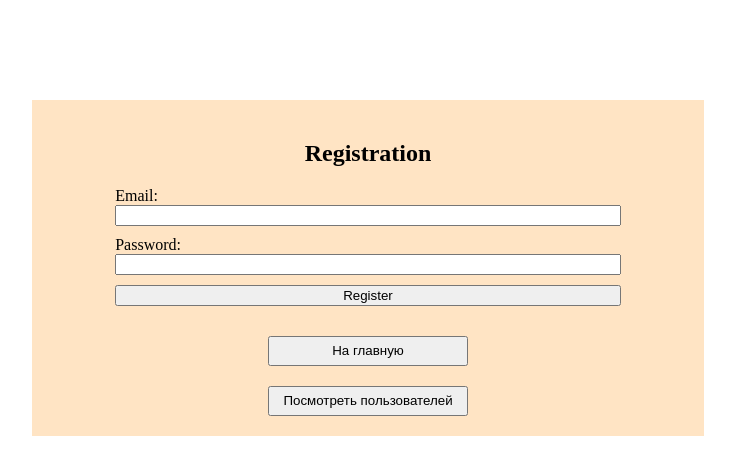
After one commit to PavelSergeevichYurevich/FastAPI, a FastAPI app: template app/templates/register.html in a window 1280 px wide. The commit adds this page. Shown: the top 475 px of the page, without its empty margins (272-1007 px from the left). Run offline with FastAPI, Linux system fonts and the light colour scheme; the template is opened without the code that fills it, so the values that code supplies are empty.

```diff
--- a/app/main.py
+++ b/app/main.py
@@ -1,6 +1,6 @@
 from fastapi import FastAPI, Request, Body
 from fastapi.templating import Jinja2Templates
-from fastapi.responses import HTMLResponse
+from fastapi.responses import HTMLResponse, RedirectResponse
 import base_module
 
 app = FastAPI() # <- Создаем экземпляр класса FastAPI
@@ -13,6 +13,10 @@ def index(request: Request):
 @app.get("/login/") # <- декоратор, который обрабатывает get - запросы где маршрут
 def login(request:Request):
     return templates.TemplateResponse(request=request, name="login.html")
+
+@app.get("/register/") # <- декоратор, который обрабатывает get - запросы где маршрут
+def login(request:Request):
+    return templates.TemplateResponse(request=request, name="register.html")
 
 @app.get("/users/", response_class = HTMLResponse) # <- декоратор, который обрабатывает get - запросы где маршрут
 def get_users_page(request:Request):
@@ -33,5 +37,17 @@ def add_us(data = Body()):
     db.add(user)
     db.commit()
 
+@app.post("/check/")
+def check_us(data = Body()):
+    db, Person = base_module.create_open_base()
+    new_email = data["mail"]
+    new_password = data["pass"]
+    users = db.query(Person).all()
+    for user in users:
+        if (user.email == new_email) and (user.password == new_password):
+            print('ok')
+
+
+
 
 # uvicorn main:app --reload
--- a/app/templates/enter.html
+++ b/app/templates/enter.html
@@ -6,6 +6,8 @@
     <title>Document</title>
 </head>
 <body>
+    <h1> {{ context }}</h1>
+    <button onclick="window.location.href='/'">На главную</button>
 
 </body>
 </html>
--- /dev/null
+++ b/app/templates/register.html
@@ -0,0 +1,72 @@
+<!DOCTYPE html>
+<html lang="en">
+<head>
+    <meta charset="UTF-8">
+    <meta name="viewport" content="width=device-width, initial-scale=1.0">
+    <style>
+        .main {
+            width: 50%;
+            background-color: bisque;
+            padding: 20px;
+            margin: auto;
+            margin-top: 100px;
+            text-align: center;
+        }
+        #checkForm {
+            width: 80%;
+            margin: auto;
+        }
+
+        #checkForm input {
+            width: 100%;
+            margin-bottom: 10px;
+            box-sizing: border-box;
+        }
+        .textField {
+            display: flex;
+            justify-content: space-between;
+            margin: 0;
+        }
+        button {
+            display: block;
+            margin: auto;
+            margin-top: 20px;
+            width: 200px;
+            height: 30px;
+        }
+    </style>
+    <title>First info</title>
+</head>
+<body>
+    <div class="main">
+        <h2>Registration</h2>
+        <form method="get" id="checkForm" onsubmit="send()">
+            <p class="textField" id="emailText"><span>Email:</span></p>
+            <input type="email" id="email" name="email" required>
+            <p class="textField" id="passwordText">Password:</p>
+            <input type="password" id="password" name="password" required>
+            <input type="submit" value="Register">
+        </form>
+        <button onclick="window.location.href='/'">На главную</button>
+        <button onclick="window.location.href='/users/'">Посмотреть пользователей</button>
+    </div>
+
+    <script defer>
+
+        async function send(){
+            const email = document.getElementById("email").value;
+            const password = document.getElementById("password").value;
+            const response = await fetch("/rec/", {
+                    method: "POST",
+                    headers: { "Accept": "application/json", "Content-Type": "application/json" },
+                    body: JSON.stringify({
+                        mail: email,
+                        pass: password
+                    })
+            });
+
+        }
+
+    </script>
+</body>
+</html>
--- a/app/templates/users.html
+++ b/app/templates/users.html
@@ -46,7 +46,7 @@
 
     <div>
         <button onclick="window.location.href='/'">На главную</button>
-        <button onclick="window.location.href='/login/'">На форму регистрации</button>
+        <button onclick="window.location.href='/login/'">Вход</button>
     </div>
 
     <script defer>
```
Also changed, not shown: app/templates/index.html (+2 -12 lines), app/templates/login.html (+8 -21 lines), app/users.db.
